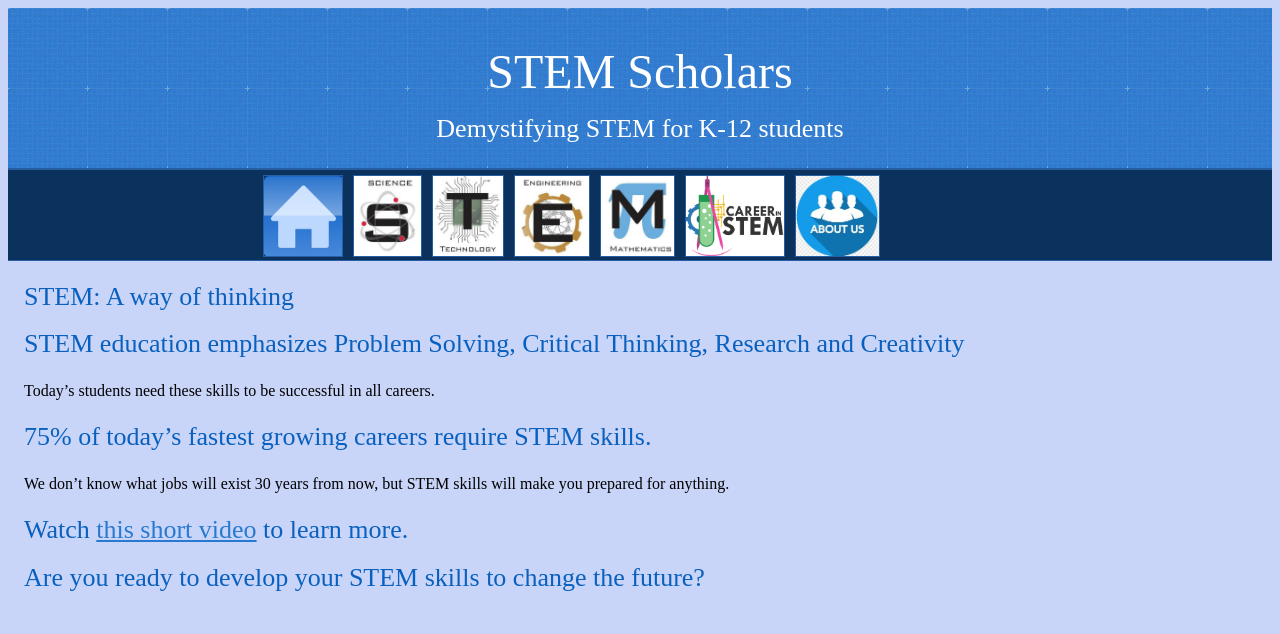
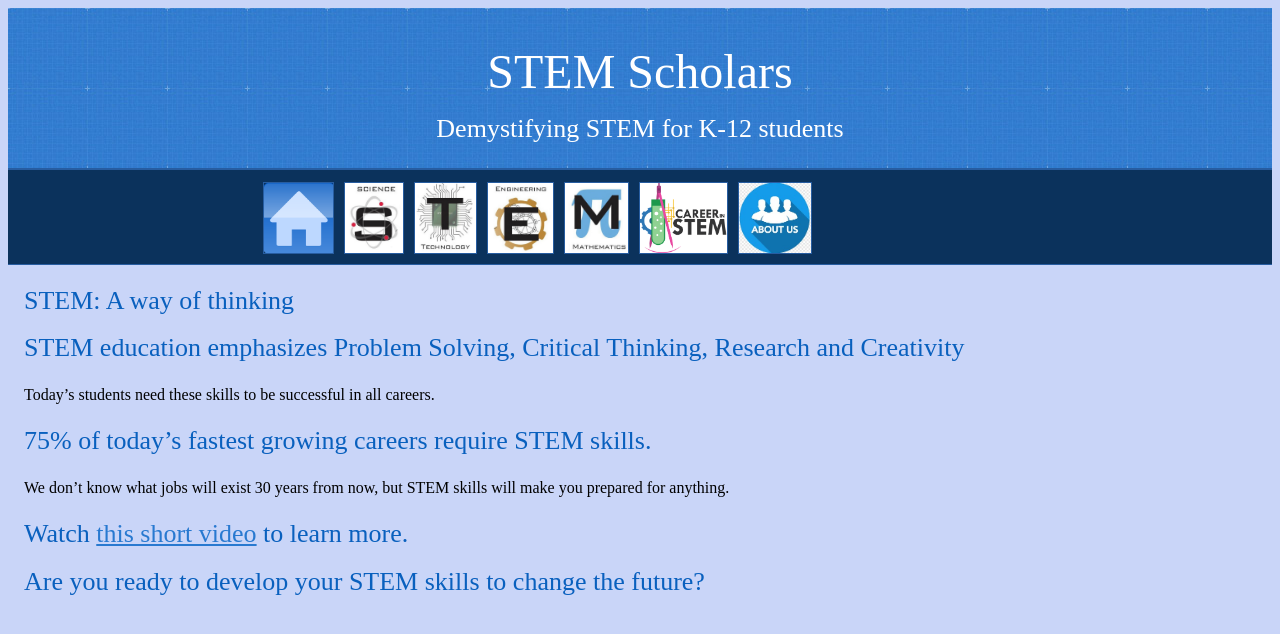
Before and after one commit to radicalcollegestrategies/stemscholars, a Jekyll site: the page built from index.md, in a window 1280 px wide. Shown: the top 634 px of the page. Built offline with Jekyll 4.4.1, drawn with Linux system fonts in a browser that asks for light colours; some web fonts are replaced.

Commit message:
navbar padding

```diff
--- a/assets/css/defaultstyle.css
+++ b/assets/css/defaultstyle.css
@@ -20,8 +20,10 @@ header {
 .navbar {
   border-top: solid 1px #275da1;
   border-bottom: solid 1px #275da1;
+  padding-top: 7px;
+  padding-bottom: 7px;
   text-align: center;
-  height: 90px;
+  height: 80px;
   width: auto;
   overflow: hidden;
   background-color: #0b325c;
@@ -31,7 +33,7 @@ div.gallery {
   margin: 5px;
   border: 1px solid #275da1;
   float: left;
-  height: 80px;
+  height: 70px;
 }
 
 div.gallery:hover {
```
